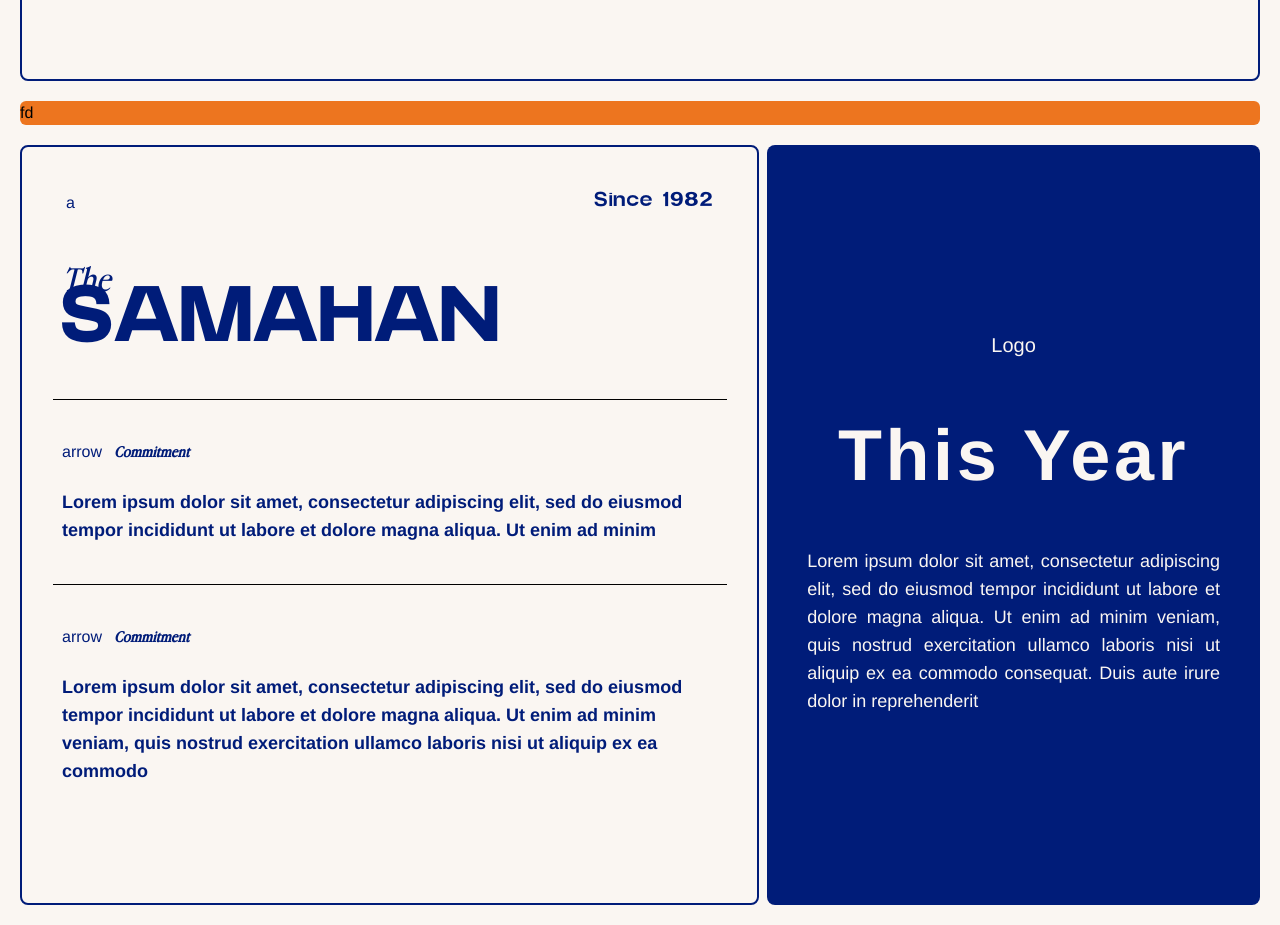
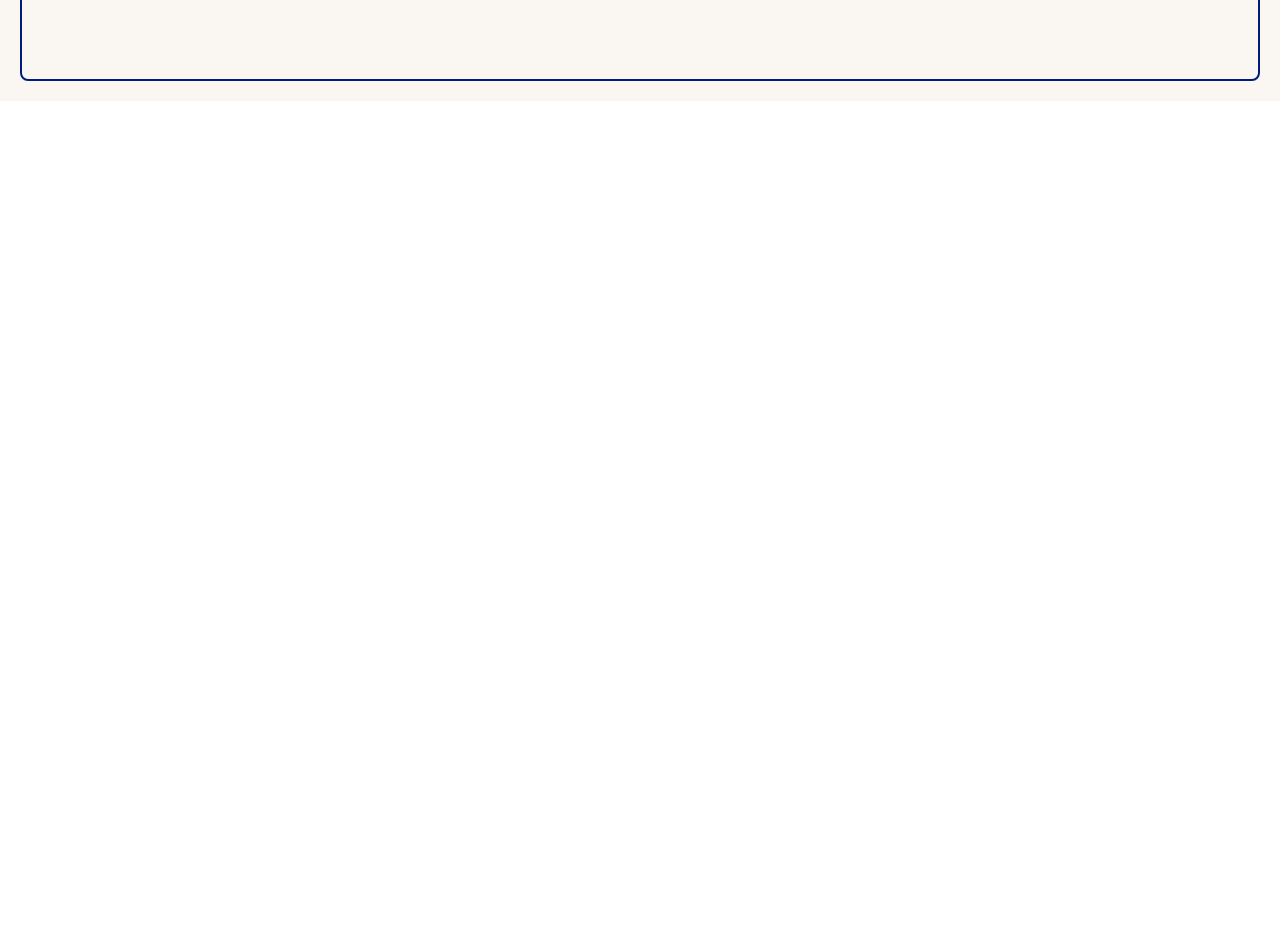
Before and after one commit to SAMAHAN-Systems-Development/samahan-at-the-get-go, a Next.js app: page / in a window 1280 px wide. Shown: the part 699-1624 px from the top of the page. After the commit the page ends 800 px from the top, so only its background shows below. Built offline with nearby package versions, Linux system fonts and the light colour scheme.

Commit message:
fix: updated page

```diff
--- a/src/components/About/AboutPage.tsx
+++ b/src/components/About/AboutPage.tsx
@@ -1,8 +1,8 @@
 import React from "react";
 
 import AboutFirstSection from "@/components/About/AboutFirstSection";
-import AboutSecondSection from "@/components/About/AboutSecondSection";
-import Divider from "@/components/ui/Divider";
+// import AboutSecondSection from "@/components/About/AboutSecondSection";
+// import Divider from "@/components/ui/Divider";
 
 const AboutPage = () => {
   return (
@@ -12,12 +12,6 @@ const AboutPage = () => {
         <div className="w-full h-screen flex justify-center">
           <AboutFirstSection />
         </div>
-        {/* Divider */}
-        <Divider />
-        {/* Second Section */}
-        <div className="w-full flex md:h-screen h-full justify-center">
-          <AboutSecondSection />
-        </div>
       </div>
     </>
   );
--- a/src/components/About/AboutSecondSection.tsx
+++ /dev/null
@@ -1,96 +0,0 @@
-import React from "react";
-
-const AboutSecondSection = () => {
-  return (
-    <>
-      <div className="relative flex flex-col justify-start w-full gap-2 m-5 xl:flex-row md:flex-col">
-        {/* first card */}
-        <div className="xl:w-3/5 md:w-full w-full border-2 border-blue rounded-lg flex flex-col ">
-          <div className="flex flex-row justify-between m-11">
-            <p className="text-blue">a</p>
-            <p className="text-blue text-base font-light font-artega">
-              Since 1982
-            </p>
-          </div>
-
-          <div className="flex flex-col justify-center">
-            <div className="flex flex-col ml-10 mb-6">
-              <h1 className="text-blue text-4xl italic font-appleGaramound">
-                The
-              </h1>
-              <h1 className="text-blue lg:text-6xl md:text-4xl text-xl font-semibold font-artega">
-                SAMAHAN
-              </h1>
-            </div>
-            {/* divider */}
-            <div className="flex justify-center items-center my-4">
-              <hr className="divider w-11/12 flex justify-center items-center bg-blue" />
-            </div>
-
-            <div className="flex flex-row gap-3 my-6 ml-10">
-              <p className="text-blue">arrow</p>
-              <p className="text-blue font-bold font-2xl italic font-appleGaramound">
-                Commitment
-              </p>
-            </div>
-
-            <div className="flex mx-10 mb-6">
-              <p className="text-blue font-bold lg:text-lg md:text-base text-sm">
-                Lorem ipsum dolor sit amet, consectetur adipiscing elit, sed do
-                eiusmod tempor incididunt ut labore et dolore magna aliqua. Ut
-                enim ad minim
-              </p>
-            </div>
-
-            {/* divider */}
-            <div className="flex justify-center items-center my-4">
-              <hr className="divider w-11/12 flex justify-center items-center bg-blue" />
-            </div>
-
-            <div className="flex flex-row gap-3 my-6 ml-10">
-              <p className="text-blue">arrow</p>
-              <p className="text-blue font-bold font-2xl italic font-appleGaramound">
-                Commitment
-              </p>
-            </div>
-
-            <div className="flex mx-10 mb-6">
-              <p className="text-blue font-bold lg:text-lg md:text-base text-sm">
-                Lorem ipsum dolor sit amet, consectetur adipiscing elit, sed do
-                eiusmod tempor incididunt ut labore et dolore magna aliqua. Ut
-                enim ad minim veniam, quis nostrud exercitation ullamco laboris
-                nisi ut aliquip ex ea commodo
-              </p>
-            </div>
-          </div>
-        </div>
-
-        {/* +++++++++++++++++++++++++++++++++++++++++++++second card+++++++++++++++++++++++++++++++++++++++++++++++++++++++++++++++++ */}
-
-        <div className="relative xl:w-2/5 md:w-full w-full bg-blue rounded-lg flex flex-col justify-center items-center gap-3">
-          <div className="flex xl:items-center sm:items-end xl:flex-col lg:flex-row md:flex-row md:mx-0 lg:mx-0 justify-between gap-10 my-5 flex-col">
-            <div className="flex justify-end ">
-              <p className="text-xl text-white flex">Logo</p>
-            </div>
-
-            <h1 className="text-white xl:text-7xl text-5xl tracking-wider font-semibold font-helvetica mt-5">
-              This Year
-            </h1>
-          </div>
-
-          <div className="flex mx-10 my-6">
-            <p className="text-white font-base text-lg text-justify">
-              Lorem ipsum dolor sit amet, consectetur adipiscing elit, sed do
-              eiusmod tempor incididunt ut labore et dolore magna aliqua. Ut
-              enim ad minim veniam, quis nostrud exercitation ullamco laboris
-              nisi ut aliquip ex ea commodo consequat. Duis aute irure dolor in
-              reprehenderit
-            </p>
-          </div>
-        </div>
-      </div>
-    </>
-  );
-};
-
-export default AboutSecondSection;
--- a/src/components/ui/Divider.tsx
+++ /dev/null
@@ -1,11 +0,0 @@
-import React from "react";
-
-const Divider = () => {
-  return (
-    <div className="w-full ">
-      <div className="bg-orange rounded-md mx-5">fd</div>
-    </div>
-  );
-};
-
-export default Divider;
```
